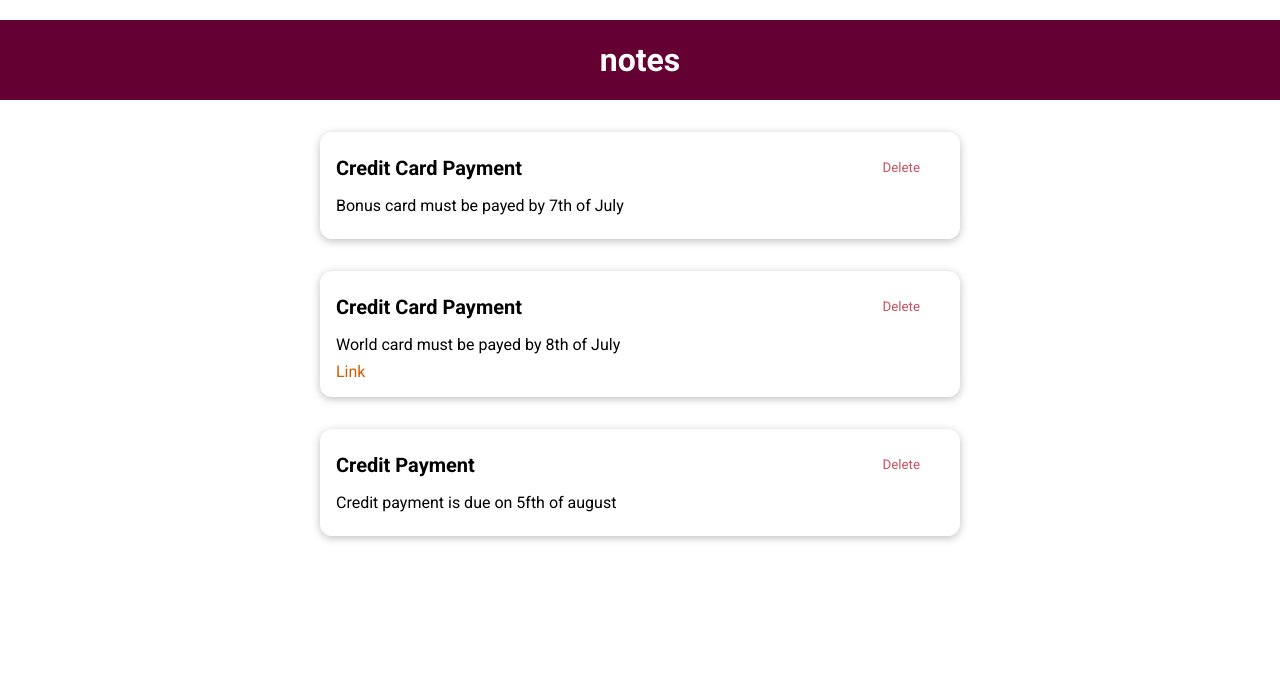
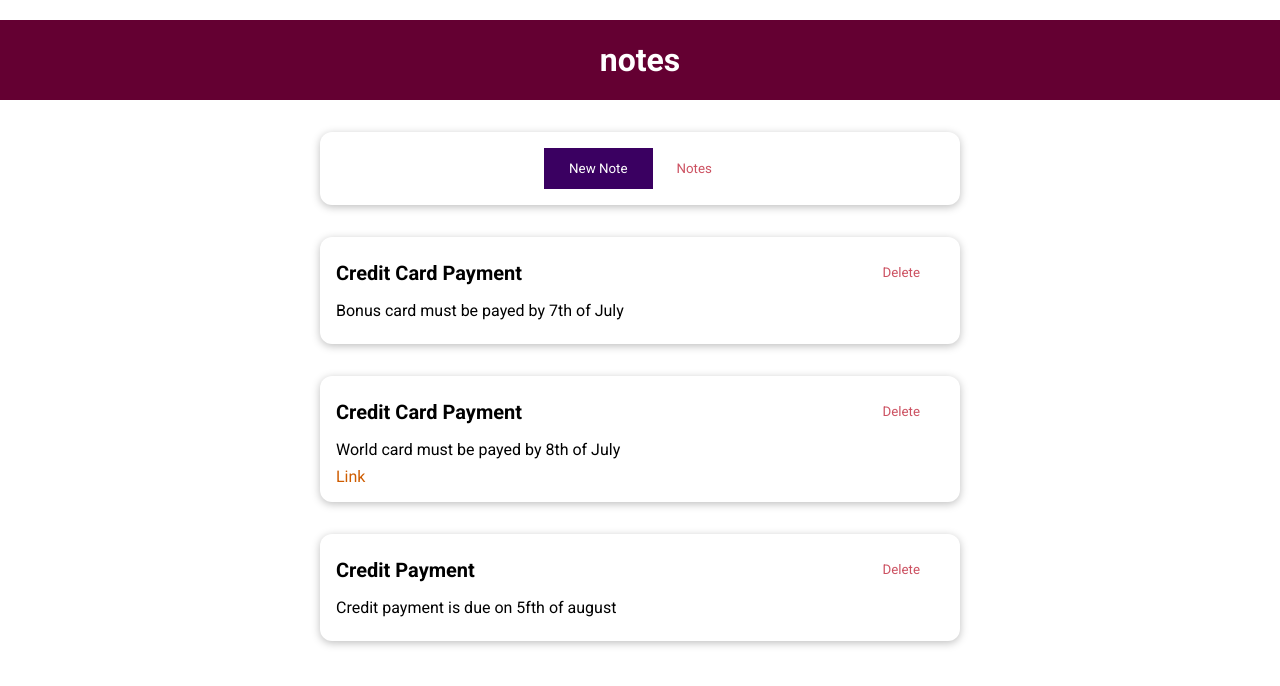
Before and after one commit to erkulm/prj-cmp-01-starting-setup, a Vue app: page / in a window 1280 px wide. Shown: the top 686 px of the page. Built offline with nearby package versions, Linux system fonts and the light colour scheme.

Commit message:
tabs for new note and stored notes

```diff
--- a/src/App.vue
+++ b/src/App.vue
@@ -1,39 +1,19 @@
 <template>
     <h2 :value="appname"></h2>
     <the-header :title="appname"></the-header>
-    <ul>
-        <Note v-for="note in dummyNotes" :key="note.id" :note="note"></Note>
-    </ul>
+    <the-notes></the-notes>
 </template>
 <script>
-import Note from "./components/notes/Note.vue";
 import TheHeader from './components/layouts/TheHeader.vue';
+import TheNotes from './components/notes/TheNotes.vue'
 
 export default {
     data() {
         return {
             appname: "notes",
-            dummyNotes: [
-                {
-                    id: 1,
-                    name: "Credit Card Payment",
-                    description: "Bonus card must be payed by 7th of July"
-                },
-                {
-                    id: 2,
-                    name: "Credit Card Payment",
-                    description: "World card must be payed by 8th of July",
-                    link: "https://www.garantibbva.com.tr/dijital-bankacilik/internet-bankaciligi"
-                },
-                {
-                    id: 3,
-                    name: "Credit Payment",
-                    description: "Credit payment is due on 5fth of august"
-                }
-            ]
         };
     },
-    components: { Note , TheHeader}
+    components: {  TheHeader, TheNotes}
 }
 </script>
 
@@ -52,11 +32,4 @@ body {
     margin: 0;
 }
 
-ul {
-  list-style: none;
-  margin: 0;
-  padding: 0;
-  margin: auto;
-  max-width: 40rem;
-}
 </style>
--- /dev/null
+++ b/src/components/notes/AddNote.vue
@@ -0,0 +1,13 @@
+<template>
+<h2>Add New Note</h2>
+
+</template>
+
+<script>
+export default {
+
+}
+</script>
+<style scoped>
+
+</style>
--- /dev/null
+++ b/src/components/notes/StoredNotes.vue
@@ -0,0 +1,25 @@
+<template>
+    <ul>
+        <Note v-for="note in notes" :key="note.id" :note="note"></Note>
+    </ul>
+</template>
+<script>
+import Note from './Note.vue'
+export default {
+    components:{
+        Note
+    },
+    inject: ['notes']
+}
+</script>
+
+<style scoped>
+
+ul {
+  list-style: none;
+  margin: 0;
+  padding: 0;
+  margin: auto;
+  max-width: 40rem;
+}
+</style>
--- /dev/null
+++ b/src/components/notes/TheNotes.vue
@@ -0,0 +1,66 @@
+<template>
+    <base-card id="seletedTab">
+        <base-button :mode="storedNotesButtonMode" @click="setSelectedTab('add-note')">New Note</base-button>
+        <base-button :mode="addNoteButtonMode" @click="setSelectedTab('stored-notes')">Notes</base-button>
+    </base-card>
+    <component :is="selectedTab"></component>
+</template>
+
+<script>
+import StoredNotes from './StoredNotes.vue';
+import AddNote from './AddNote.vue';
+
+export default {
+    components: {
+        StoredNotes,
+        AddNote
+    },
+    data() {
+        return {
+            selectedTab: 'stored-notes'
+        };
+    },
+    computed: {
+        storedNotesButtonMode() {
+            return this.selectedTab === 'stored-notes' ? null : 'flat';
+        },
+        addNoteButtonMode() {
+            return this.selectedTab === 'add-note' ? null : 'flat';
+        }
+    },
+    methods: {
+        setSelectedTab(tab) {
+            debugger;
+            this.selectedTab = tab;
+        }
+    }, provide() {
+        return {
+            notes: [
+                {
+                    id: 1,
+                    name: "Credit Card Payment",
+                    description: "Bonus card must be payed by 7th of July"
+                },
+                {
+                    id: 2,
+                    name: "Credit Card Payment",
+                    description: "World card must be payed by 8th of July",
+                    link: "https://www.garantibbva.com.tr/dijital-bankacilik/internet-bankaciligi"
+                },
+                {
+                    id: 3,
+                    name: "Credit Payment",
+                    description: "Credit payment is due on 5fth of august"
+                }
+            ]
+        }
+    }
+}
+</script>
+
+<style scoped>
+    #seletedTab{
+       display: flex;
+  justify-content: center;
+    }
+</style>
```
